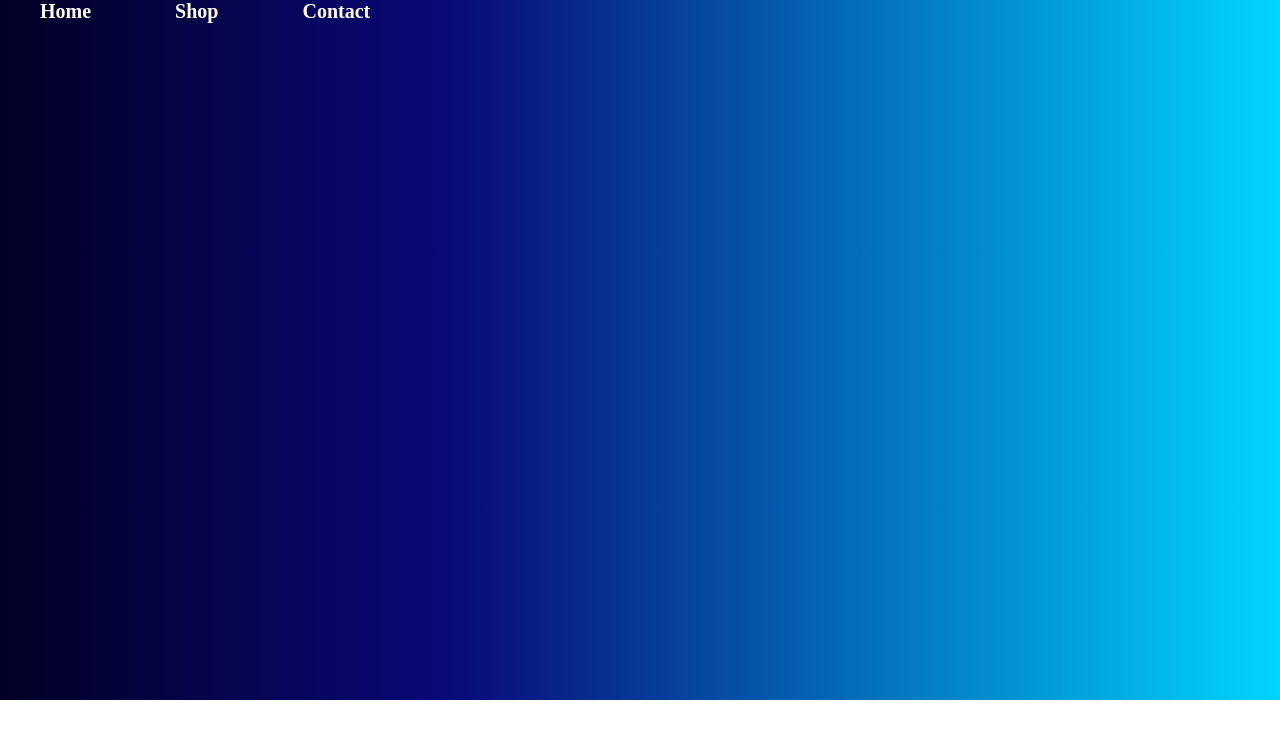
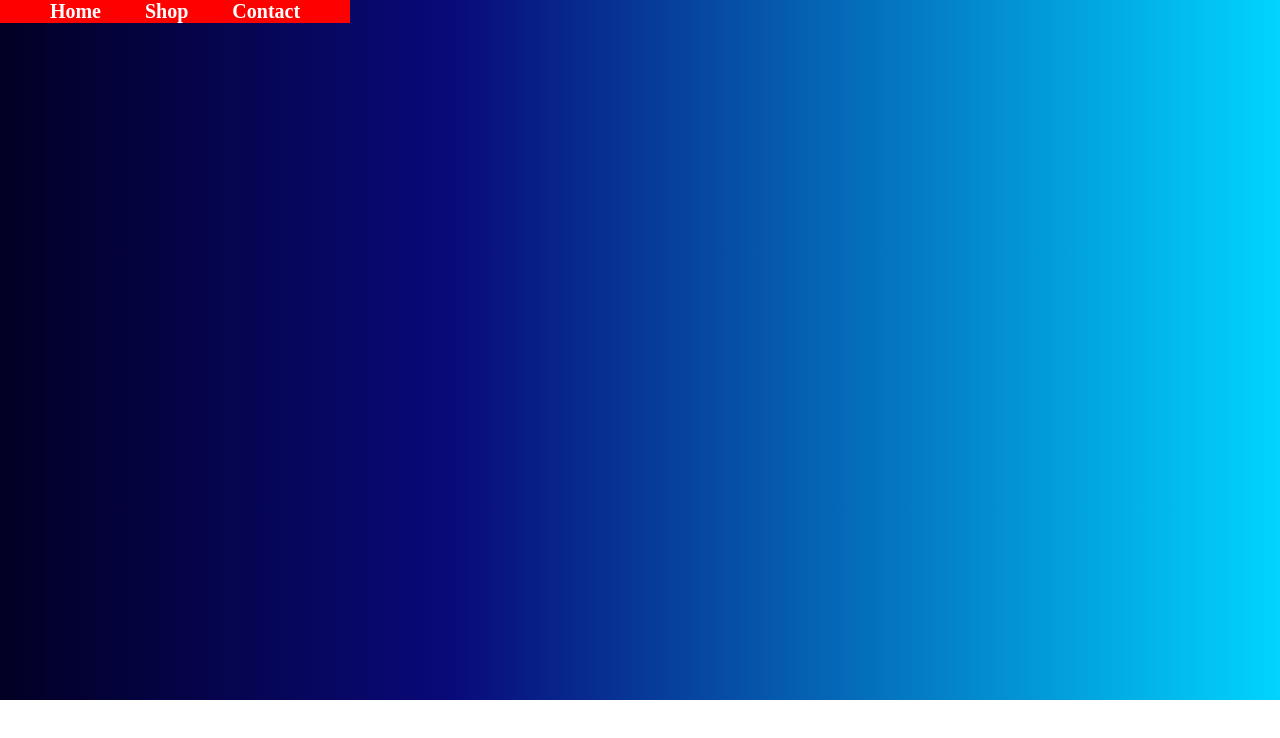
Before and after one commit to IsacHolstad/e-commerce-1, a plain HTML site: page index.html in a window 1280 px wide. Drawn offline with Linux system fonts and the light colour scheme.

Commit message:
alignment fro navigation

```diff
--- a/css/styles.css
+++ b/css/styles.css
@@ -16,10 +16,17 @@ li a {
     font-size: 20px;
     font-weight: 600;
     margin: 20px;
-    padding: 20px;
+    padding-top: 20px;
 }
 
 ul li{
-    text-align: right;
+
     display: inline;
+
 }
+nav{
+    background-color: red;
+    width: 350px;
+    text-align: center;
+
+}
```
